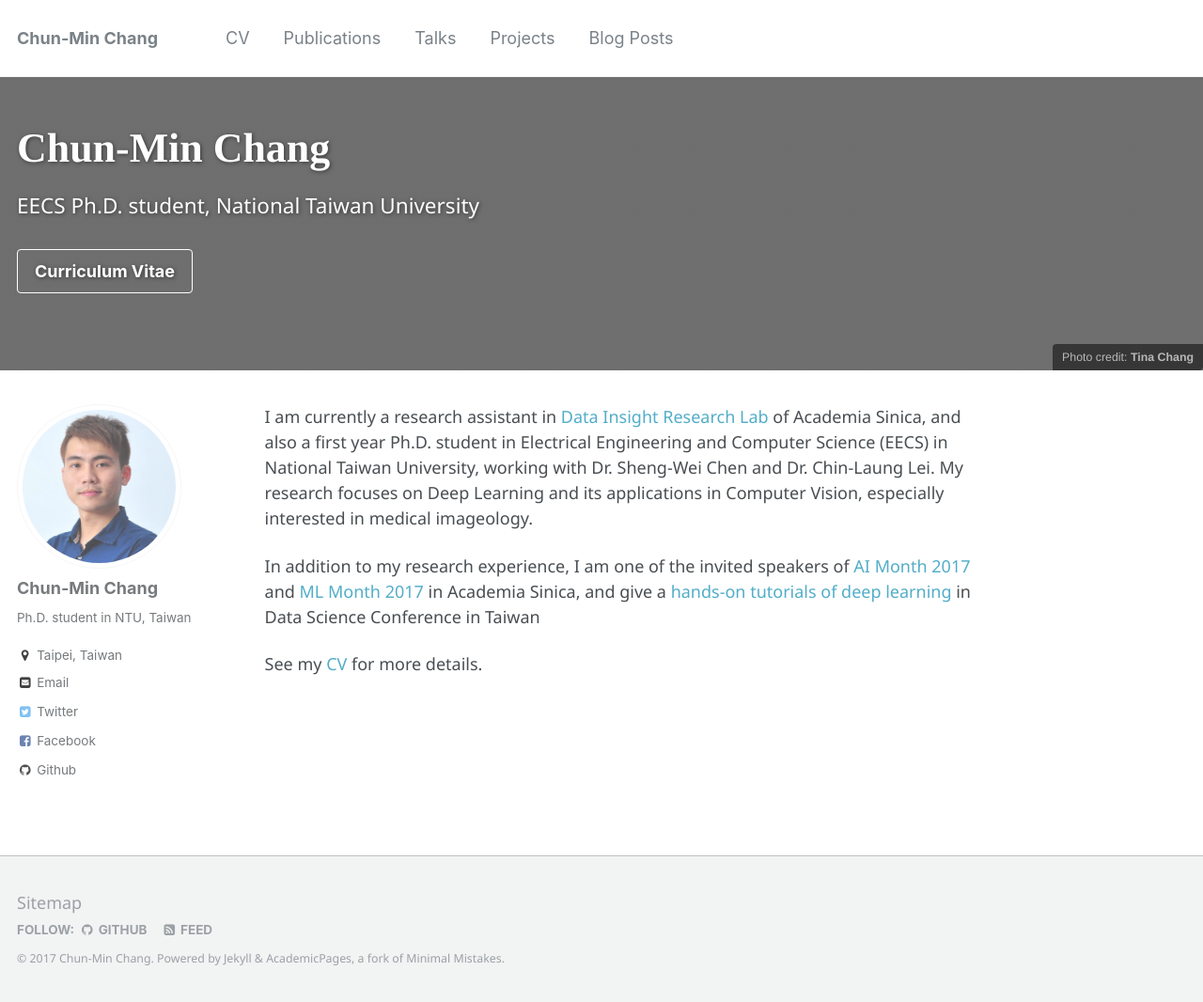
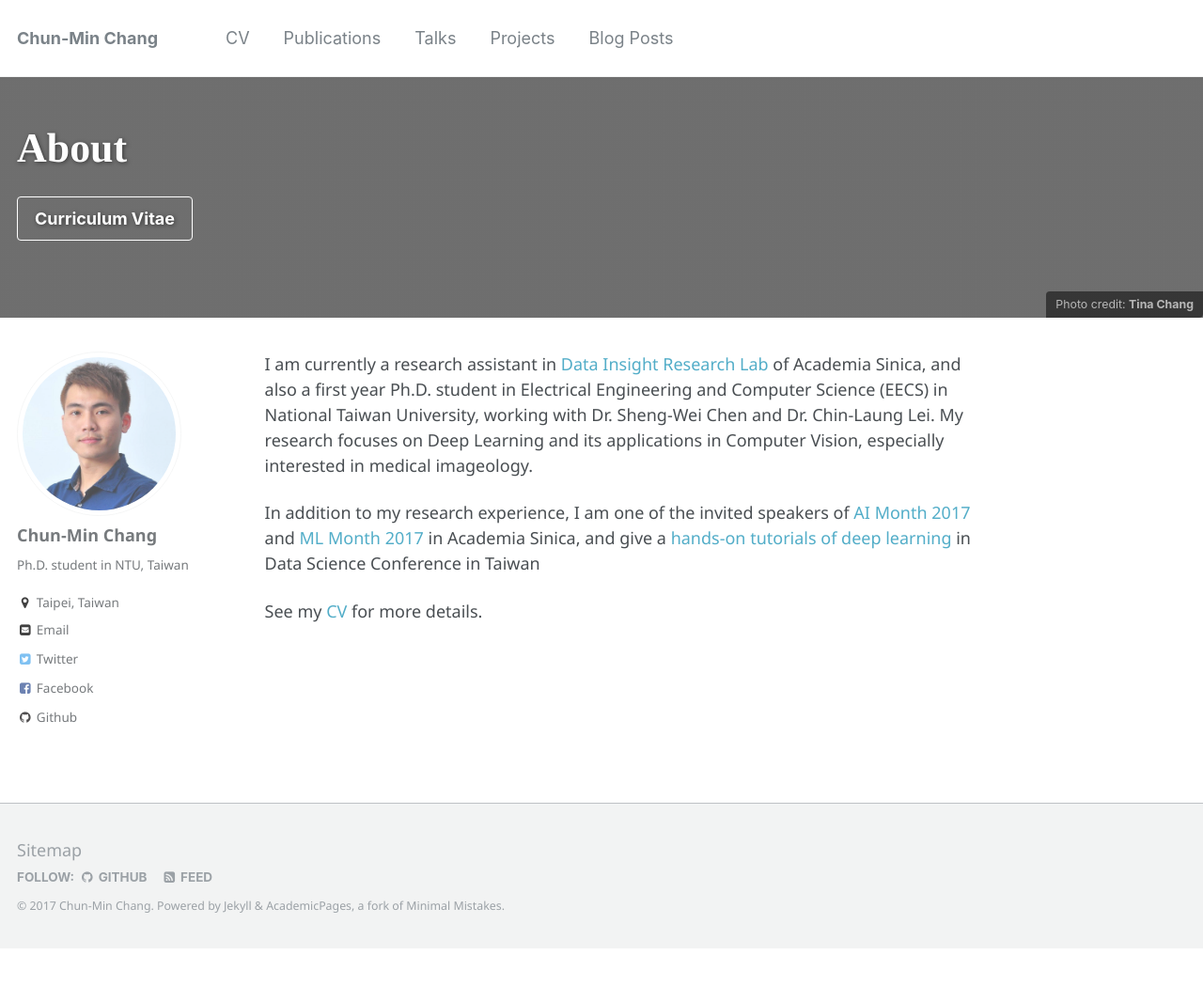
Before and after one commit to NothingHard/NothingHard.github.io, a Jekyll site: the page built from _pages/about.md, in a window 1280 px wide and 1066 px high. Shown: the whole window at 94% size. Built offline with Jekyll 4.4.1, drawn with Linux system fonts in a browser that asks for light colours.

Commit message:
font and about

```diff
--- a/_pages/about.md
+++ b/_pages/about.md
@@ -1,5 +1,5 @@
 ---
-title: "Chun-Min Chang"
+title: "About"
 layout: single
 permalink: /
 header:
@@ -9,7 +9,7 @@ header:
   cta_label: "Curriculum Vitae"
   cta_url: "https://nothinghard.github.io/cv/"
   caption: "Photo credit: [**Tina Chang**](https://nothinghard.github.io)"
-excerpt: "EECS Ph.D. student, National Taiwan University"
+excerpt: ""
 redirect_from:
   - /about/
   - /about.html
--- a/_sass/_sidebar.scss
+++ b/_sass/_sidebar.scss
@@ -31,7 +31,7 @@
 
   h2, h3, h4, h5, h6 {
     margin-bottom: 0;
-    font-family: $sans-serif-narrow;
+    font-family: $global-font-family;
   }
 
   h3, h4 {
@@ -39,7 +39,7 @@
   }
 
   p, li {
-    font-family: $sans-serif;
+    font-family: $global-font-family;
     font-size: $type-size-6;
     line-height: 1.5;
   }
@@ -116,7 +116,7 @@
   }
 }
 .sidebar .author__name {
-  font-family: $sans-serif;
+  font-family: $global-font-family;
   font-size: $type-size-5;
 }
 
@@ -133,7 +133,7 @@
   position: relative;
   display: table-cell;
   vertical-align: middle;
-  font-family: $sans-serif;
+  font-family: $global-font-family;
   z-index: 10;
   position: relative;
   cursor: pointer;
--- a/_sass/_variables.scss
+++ b/_sass/_variables.scss
@@ -32,7 +32,7 @@ $garamond                   : Garamond, serif;
 
 $global-font-family         : $segoe; /*$sans-serif;*/
 $header-font-family         : $times; /*$sans-serif;*/
-$caption-font-family        : $helvetica;
+$caption-font-family        : $sans-serif-narrow;
 
 /* type scale */
 $type-size-1                : 2.441em;  // ~39.056px
```
